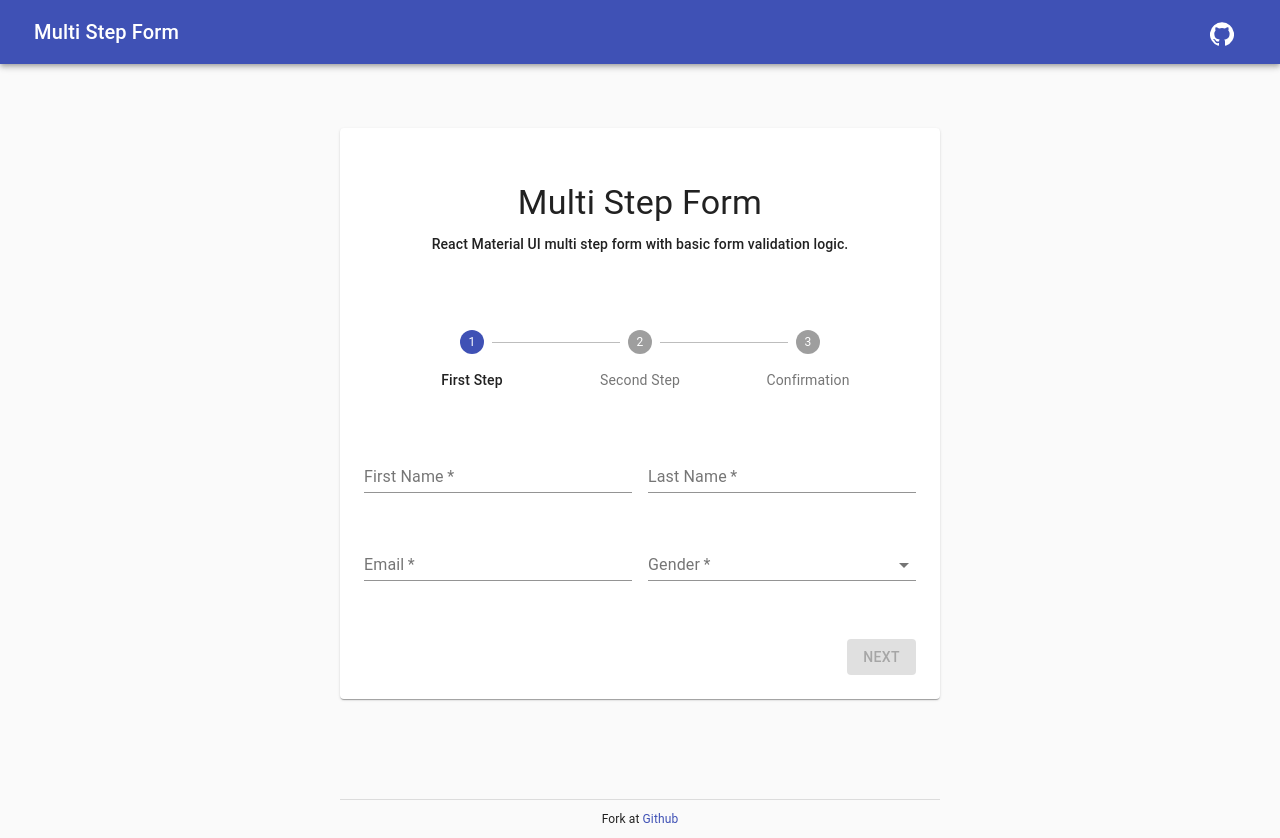
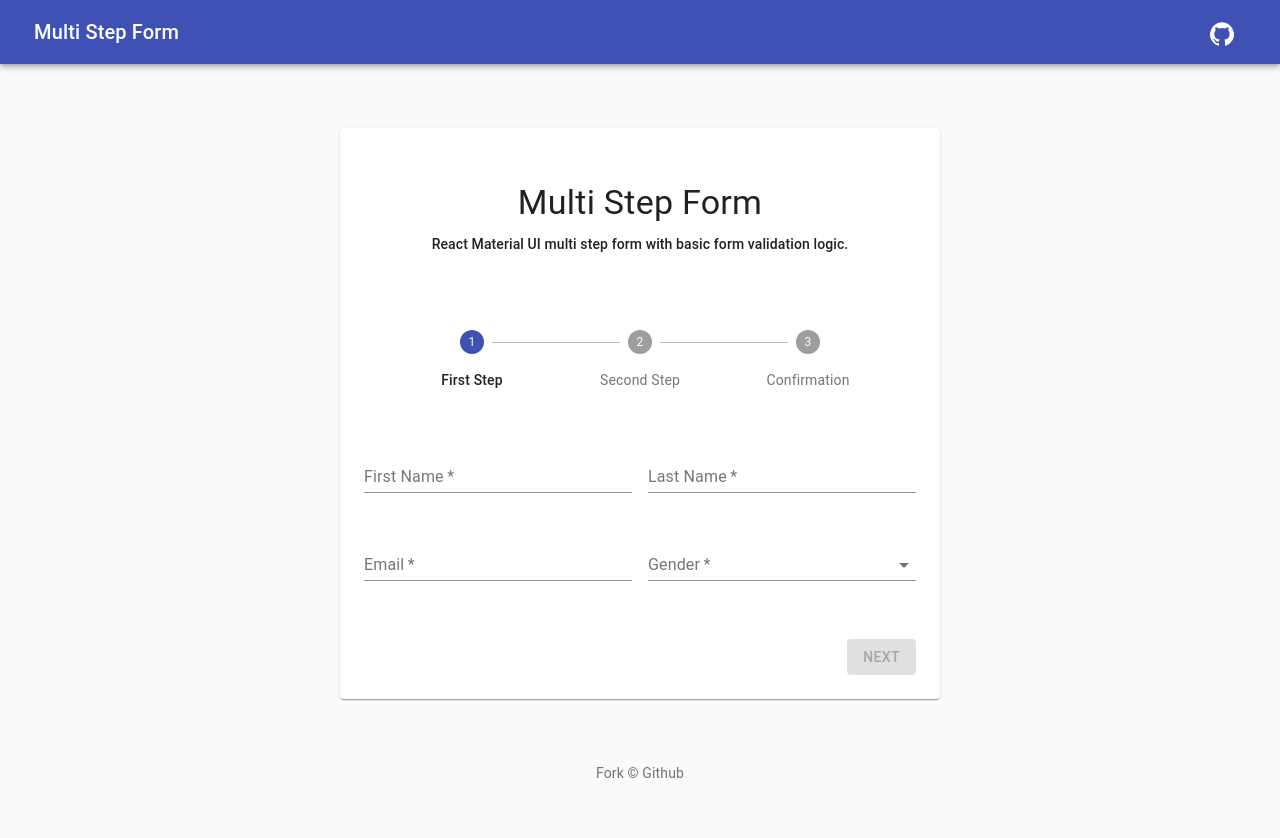
Before and after one commit to awran5/react-material-ui-step-form, a React (Create React App) app: page / in a window 1280 px wide. After the commit the page ends 800 px from the top, so only its background shows below. Built offline with nearby package versions, Linux system fonts and the light colour scheme.

Commit message:
edit footer

```diff
--- a/src/App.js
+++ b/src/App.js
@@ -10,6 +10,17 @@ import StepForm from "./components/StepForm"
 import Link from "@material-ui/core/Link"
 import IconButton from "@material-ui/core/IconButton"
 import SvgIcon from "@material-ui/core/SvgIcon"
+
+function Copyright() {
+  return (
+    <Typography variant="body2" color="textSecondary" align="center">
+      {"Fork © "}
+      <Link color="inherit" href="https://github.com/awran5/react-material-ui-step-form">
+        Github
+      </Link>
+    </Typography>
+  )
+}
 
 const useStyles = makeStyles(theme => ({
   appBar: {
@@ -72,19 +83,7 @@ const App = () => {
         <Paper className={classes.paper}>
           <StepForm />
         </Paper>
-        <Divider style={{ marginTop: 100 }} />
-        <Typography component="p" align="center" style={{ margin: "10px 0", fontSize: ".75rem" }}>
-          Fork at{" "}
-          <Link
-            component="a"
-            rel="noopener noreferrer"
-            target="_blank"
-            href="https://github.com/awran5/react-material-ui-step-form"
-            title="Github Rebo"
-          >
-            Github
-          </Link>
-        </Typography>
+        <Copyright />
       </main>
     </div>
   )
```
